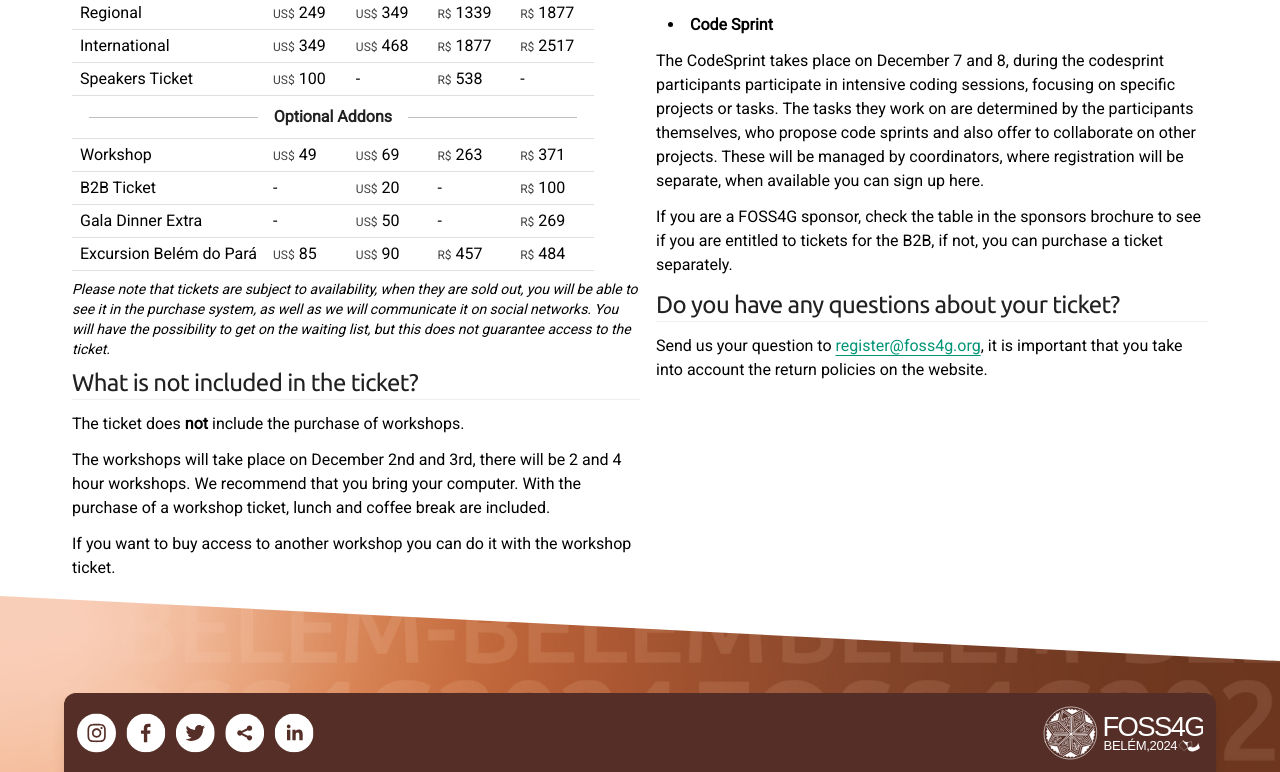
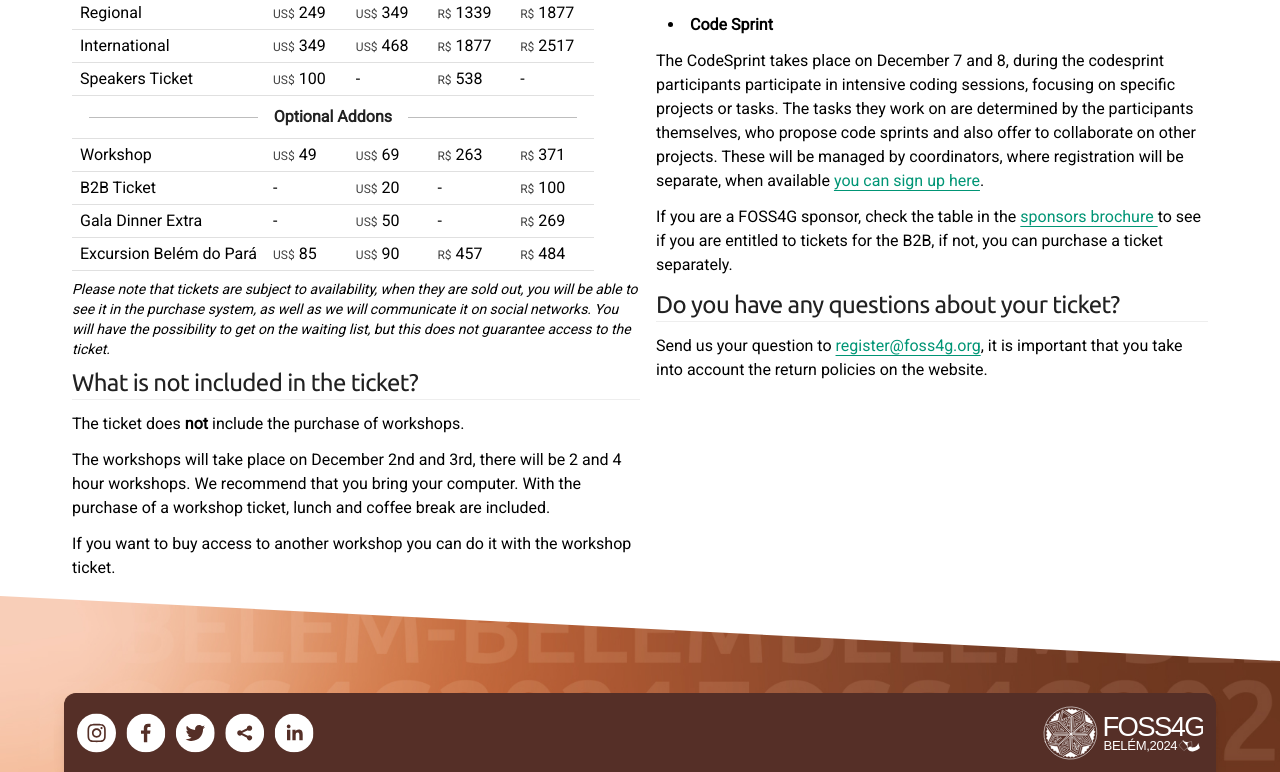
Before and after one commit to FOSS4G-2024-Belem/foss4g-2024-belem.github.io, a Next.js app: page /en/buy-tickets in a window 1280 px wide. Shown: the part 970-1742 px from the top of the page. Built offline with nearby package versions, Linux system fonts and the light colour scheme.

Commit message:
update buy-tickets, add missing links

```diff
--- a/src/pages/en/buy-tickets.mdx
+++ b/src/pages/en/buy-tickets.mdx
@@ -95,9 +95,9 @@ export const metadata = {
 
     - **Code Sprint**
 
-    The CodeSprint takes place on December 7 and 8, during the codesprint participants participate in intensive coding sessions, focusing on specific projects or tasks. The tasks they work on are determined by the participants themselves, who propose code sprints and also offer to collaborate on other projects. These will be managed by coordinators, where registration will be separate, when available you can sign up here.
+    The CodeSprint takes place on December 7 and 8, during the codesprint participants participate in intensive coding sessions, focusing on specific projects or tasks. The tasks they work on are determined by the participants themselves, who propose code sprints and also offer to collaborate on other projects. These will be managed by coordinators, where registration will be separate, when available <IntlLink href="/additional-events">you can sign up here</IntlLink>.
 
-    If you are a FOSS4G sponsor, check the table in the sponsors brochure to see if you are entitled to tickets for the B2B, if not, you can purchase a ticket separately.
+    If you are a FOSS4G sponsor, check the table in the <IntlLink href="/sponsors">sponsors brochure </IntlLink>to see if you are entitled to tickets for the B2B, if not, you can purchase a ticket separately.
 
     ##### Do you have any questions about your ticket?
     ---
--- a/src/pages/es/comprar-entrada.mdx
+++ b/src/pages/es/comprar-entrada.mdx
@@ -96,7 +96,7 @@ export const metadata = {
 
     El CodeSprint se desarrolla los días 7 y 8 de Diciembre, durante el codesprint los participantes participan en sesiones intensivas de codificación, concentrándose en proyectos o tareas específicas. Las tareas en las que trabajan las determinan los propios participantes, que proponen sprints de código y también se ofrecen a colaborar en otros proyectos. Estos serán gestionados por coordinadores/as, donde la inscripción será a parte, cuando esté disponible <IntlLink href="/additional-events">podes anotarte aqui</IntlLink>.
 
-    Si sos sponsor de la FOSS4G chequea en la tabla del brochure de sponsors si te corresponden entradas para el B2B, si no es así podes adquirir un ticket a parte.
+    Si sos sponsor de la FOSS4G chequea en la tabla del <IntlLink href="/sponsors">brochure de sponsors</IntlLink> si te corresponden entradas para el B2B, si no es así podes adquirir un ticket a parte.
 
 
     ##### ¿Tenes alguna duda sobre tu ticket?
--- a/src/pages/pt/comprar-ingresso.mdx
+++ b/src/pages/pt/comprar-ingresso.mdx
@@ -98,7 +98,7 @@ export const metadata = {
 
     O ingresso inclui acesso ao CodeSprint. O CodeSprint ocorre nos dias 7 e 8 de dezembro. Durante o codesprint, os participantes participam de sessões intensivas de codificação, concentrando-se em projetos ou tarefas específicas. As tarefas nas quais eles trabalham são determinadas pelos próprios participantes, que propõem code sprints e também se oferecem para colaborar em outros projetos. Elas serão gerenciadas por coordenadores, onde o registro será separado. Quando disponível, você <IntlLink href="/additional-events">poderá se inscrever aqui</IntlLink>.
 
-    Se você for um patrocinador do FOSS4G, verifique a tabela no folheto de patrocinadores para ver se você tem direito a ingressos para o B2B; caso contrário, você pode comprar um ingresso separadamente.
+    Se você for um patrocinador do FOSS4G, verifique a tabela no <IntlLink href="/sponsors">folheto de patrocinadores</IntlLink> para ver se você tem direito a ingressos para o B2B; caso contrário, você pode comprar um ingresso separadamente.
 
 
     ##### Você tem alguma dúvida sobre seu bilhete?
```
